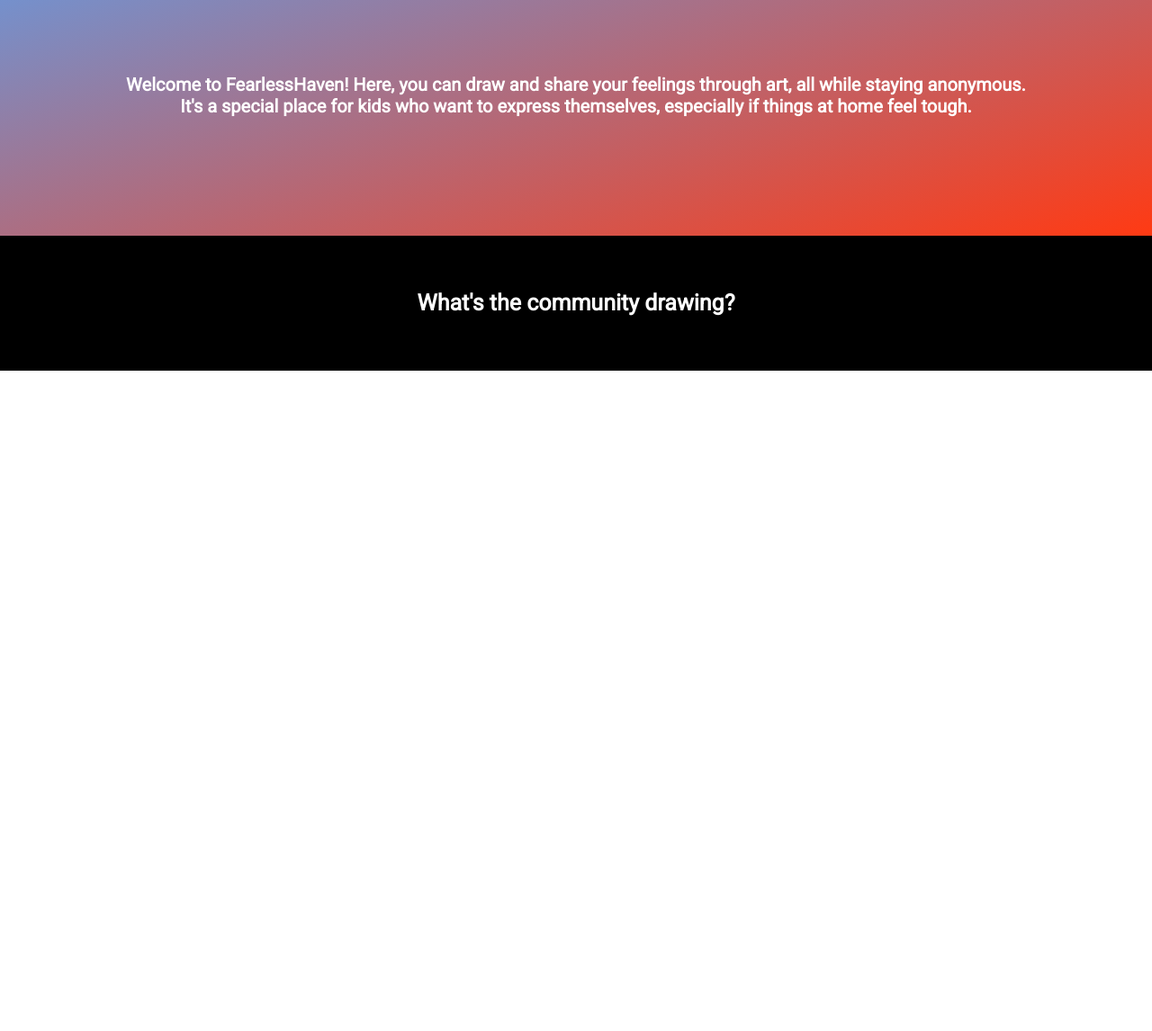
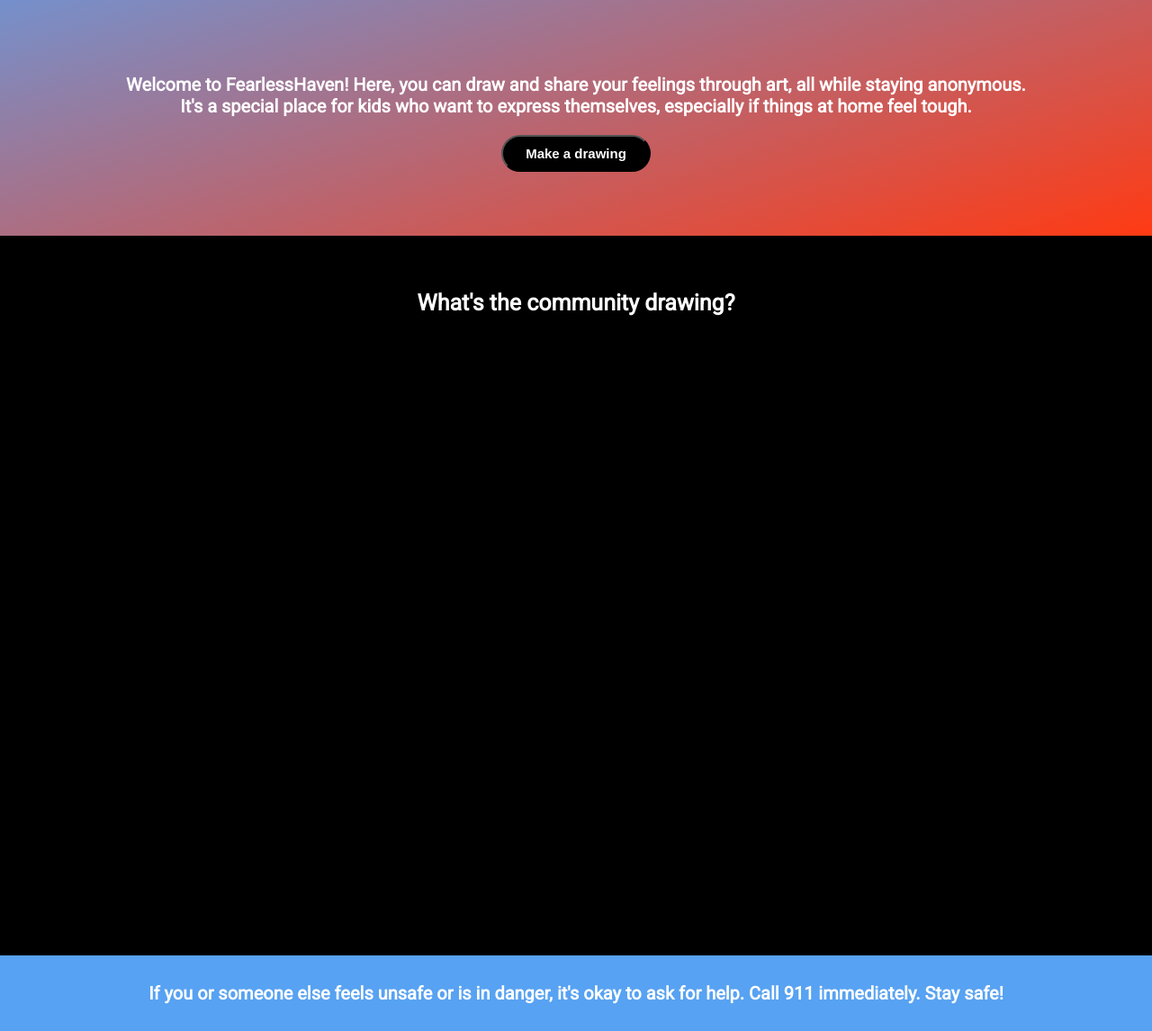
Before and after one commit to FearlessHavenCanada/FearlessHaven, a website: page public/index.html in a window 1280 px wide. Shown: the part 208-1354 px from the top of the page at 90% size. Before the commit the page ends 800 px from the top, so only its background shows below. Drawn offline with Linux system fonts and the light colour scheme; no server answers.

Commit message:
even more frontend work

```diff
--- a/public/index.html
+++ b/public/index.html
@@ -1,6 +1,8 @@
 <html>
     <head>
         <title>FearlessHaven Canada</title>
+        <link rel="icon" type="image/x-icon" href="mainsite/FearlessHavenCanada.png">
+
     </head>
 
     <body>
@@ -11,21 +13,9 @@
         <div id="header">
             <img src="/mainsite/FearlessHavenCanada.png" alt="Fearless Haven Logo" width="70", height="70">
 
-            <a href="https://www.kidshelpphone.ca">
-                <button id="kidsHelpPhone">KidsHelpPhone</button>
-            </a>
 
-            <style>
 
-                #kidsHelpPhone {
-                    float: right;
-                    padding: 10px 20px 10px 20px;
-                    border-radius: 50px;
-                    background-color: black;
-                    color: white;
-                    font-weight: bold;
-                }
-            </style>
+
 
 
 
@@ -45,6 +35,9 @@
                 It's a special place for kids who want to express themselves, especially if things at home feel tough.
             </h3>
 
+            <a href="/artworkEditor">
+                <button id="iWantToDraw">Make a drawing</button>
+            </a>
             <style>
                 #welcome h1 {
                     display: inline;
@@ -53,6 +46,8 @@
                     line-height: 200px;
                     font-size: 60px;
                 }
+
+
 
                 #welcome {
                     text-align: center;
@@ -76,6 +71,7 @@
         </div>
 
 
+
         <div id="gallery">
 
             <h1 id="galleryBegin">
@@ -86,9 +82,7 @@
                         text-align: center;
                         color: white;
                         margin: 0;
-                        height: 25%;
-                        top: 20%;
-                        height: 150px;
+                        height: 100%;
                         line-height: 150px;
                         font-size: 25px;
                     }
@@ -110,6 +104,32 @@
         <script src="mainsite/WelcomeIntro.js" type="text/javascript"></script>
         <script src="mainsite/Gallery.js" type="text/javascript"></script>
 
+        <div id="emergencyHelp">
+
+            <h3>
+                If you or someone else feels unsafe or is in danger, it's okay to ask for help. Call 911 immediately. Stay safe!
+            </h3>
+
+            <style>
+                #emergencyHelp h3 {
+                    display: inline;
+                    color: white;
+                    height: 120px;
+                    font-size: 20px;
+                    margin: 0;
+                }
+
+                #emergencyHelp {
+                    padding: 30px;
+                    text-align: center;
+                    background-color: rgba(78, 157, 242, 0.947);
+                }
+
+            </style>
+
+
+        </div>
+
 
 
     </body>
@@ -120,5 +140,18 @@
             padding: 0;
             margin: 0;
         }
+
+        button {
+            border-radius: 100px;
+            padding: 10px 25px 10px 25px;
+            background-color: black;
+            color: white;
+            font-weight: bold;
+            font-size: 15px;
+        }
+
+
+
+
     </style>
 </html>
--- a/public/mainsite/WelcomeIntro.js
+++ b/public/mainsite/WelcomeIntro.js
@@ -10,19 +10,10 @@ setInterval(() => {
     if(i == quotes.length)
         i = 0;
 
-    const currentQuote = quote[i];
-
-
-
     quote.innerText = quotes[i];
     i++;
 
-    if(quote.innerText === "Fearless!"){
-        quote.style.color = "#ff0000"
-    }
-    else {
-        quote.style.color = "white";
-    }
+
 
 
 
```
